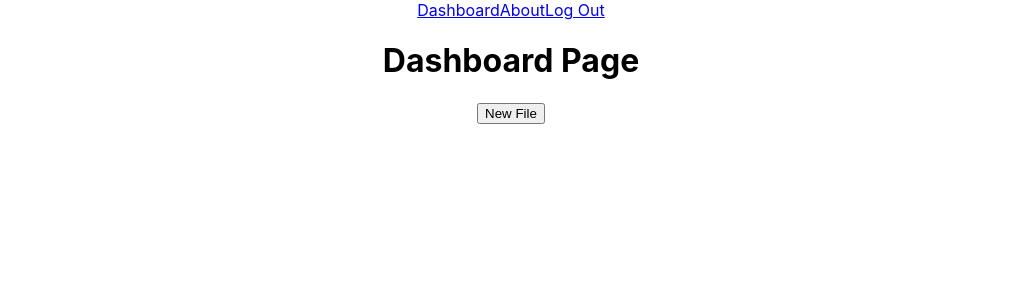
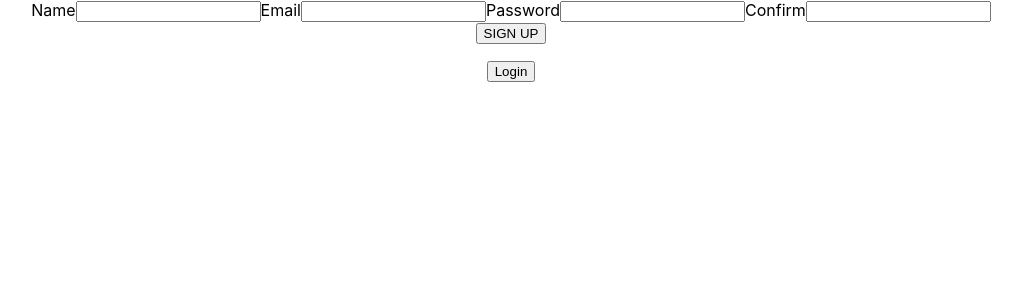
Before and after one commit to kailahk/ally-frontend, a React (Create React App) app: page /dashboard in a window 1280 px wide. Shown: the top 300 px of the page, without its empty margins (129-1151 px from the left). Built offline with nearby package versions, Linux system fonts and the light colour scheme.

Commit message:
login functionality

```diff
--- /dev/null
+++ b/src/Components/File/File.jsx
@@ -0,0 +1,7 @@
+import './File.css'
+
+export default function File({file}) {
+    return (
+        {file}
+    )
+}
--- a/src/Components/LoginForm/LoginForm.jsx
+++ b/src/Components/LoginForm/LoginForm.jsx
@@ -16,9 +16,21 @@ export default function LoginForm({ setUser }) {
     async function handleSubmit(evt) {
         evt.preventDefault();
         try {
-            // comment in the below once we can import the login function
-            // const user = await ... (credentials);
-            // setUser(user);
+            const res = await fetch('http://localhost:8000/users/login', {
+                method: 'POST',
+                headers: {'Content-Type': 'application/json'},
+                body: JSON.stringify(credentials),
+            });
+            const tokenObj = await res.json();
+            const token = tokenObj['token'];
+            localStorage.setItem('token', token);
+            const userRes = await fetch('http://localhost:8000/users/me', {
+                method: 'GET',
+                headers: {'Content-Type': 'application/json', 'Authorization': `Bearer ${token}`}
+            })
+            const user = await userRes.json();
+            console.log(user)
+            setUser(user)
         } catch {
             setError('Log In Failed - Try Again');
         }
--- a/src/Pages/App/App.jsx
+++ b/src/Pages/App/App.jsx
@@ -1,5 +1,5 @@
 import { Routes, Route } from 'react-router-dom';
-import { useState } from 'react';
+import { useEffect, useState } from 'react';
 import './App.css';
 import AuthPage from '../AuthPage/AuthPage';
 import NavBar from '../../Components/NavBar/NavBar';
@@ -9,7 +9,19 @@ import FileDetailsPage from '../FileDetailsPage/FileDetailsPage';
 import NewFilePage from '../NewFilePage/NewFilePage';
 
 export default function App() {
-  const [user, setUser] = useState(true);
+  const [user, setUser] = useState(null);
+  const [files, setFiles] = useState([]);
+
+  useEffect(() => {
+    async function getFiles() {
+      // const allListItems = await
+      setFiles(files);
+    };
+    if (user) getFiles();
+    // console.log(files)
+  }, [user]
+  )
+
   return (
     <main className="App">
       {user ?
@@ -18,7 +30,7 @@ export default function App() {
           <Routes>
             <Route exact path="/newfile" element={<NewFilePage />} />
             <Route exact path="/about" element={<AboutPage />} />
-            <Route exact path="/dashboard" element={<DashboardPage />} />
+            <Route exact path="/dashboard" element={<DashboardPage files={files} />} />
             <Route exact path="/filedetails" element={<FileDetailsPage />} />
           </Routes>
         </div>
--- a/src/Pages/DashboardPage/DashboardPage.jsx
+++ b/src/Pages/DashboardPage/DashboardPage.jsx
@@ -1,8 +1,13 @@
 import './DashboardPage.css'
 import { Link } from 'react-router-dom';
+import File from '../../Components/File/File';
 
 
-export default function DashboardPage() {
+export default function DashboardPage({ files }) {
+    const filesList = files.map((file, idx) => <File
+        key={idx}
+        file={file}
+    />)
     return (
         <>
             <h1>Dashboard Page</h1>
```
Also changed, not shown: src/Components/File/File.css (added).
